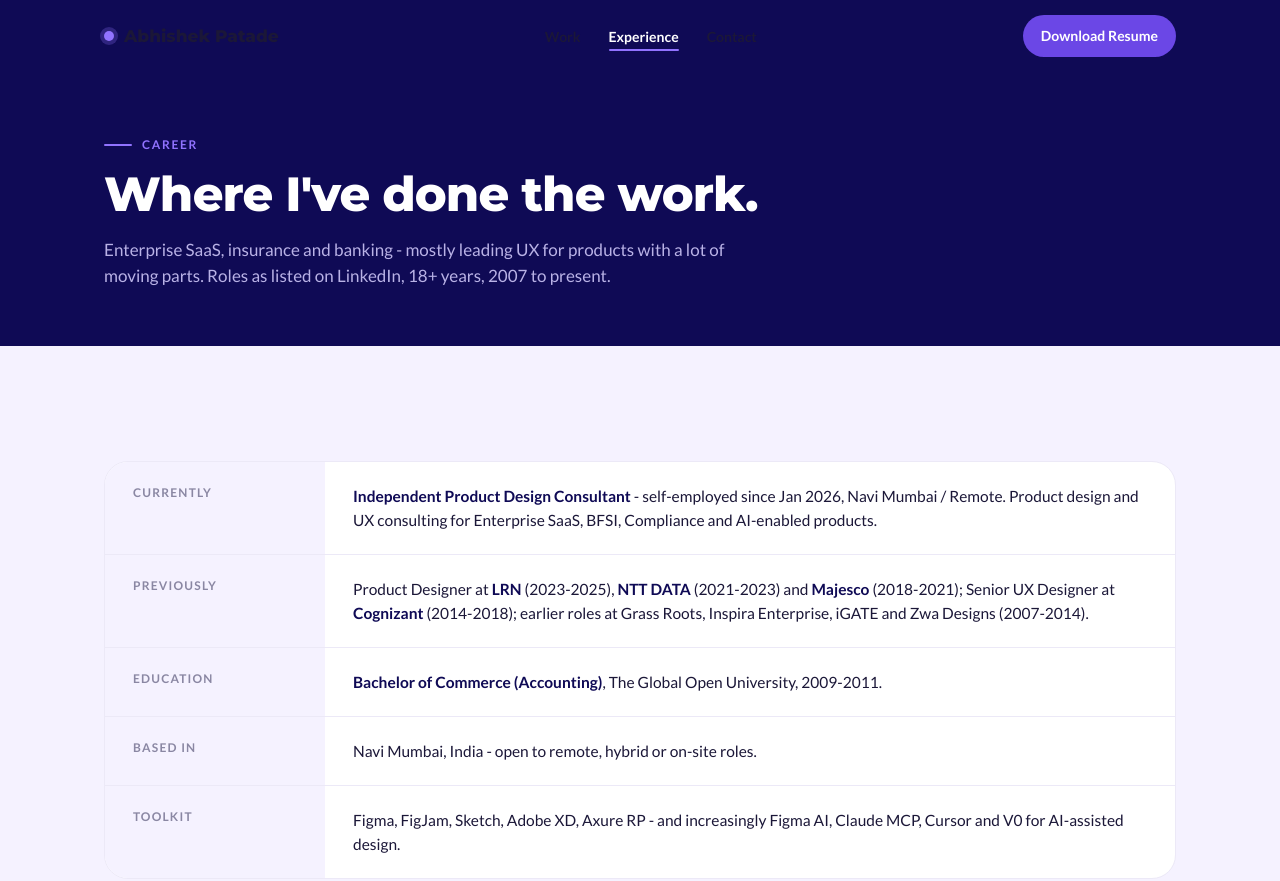
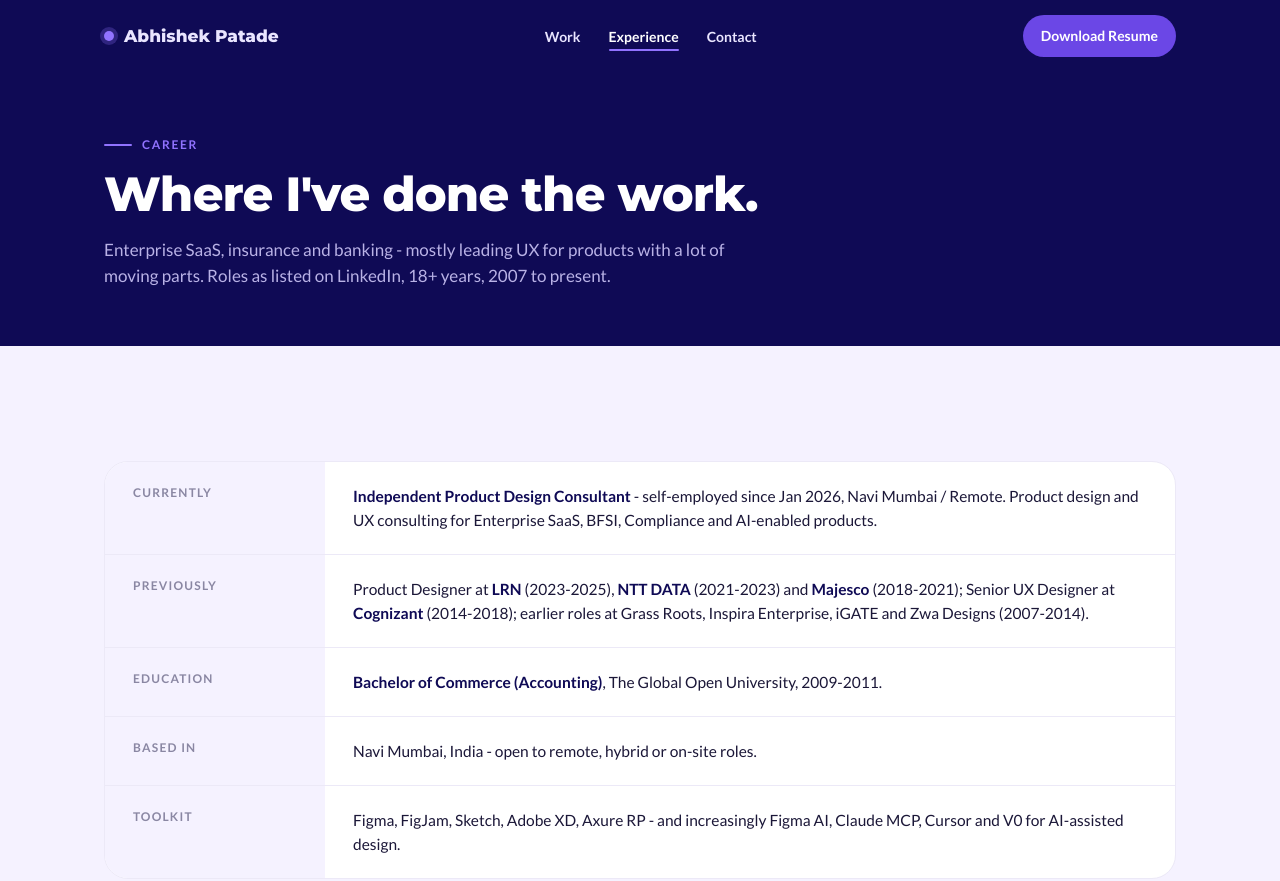
Before and after one commit to abhipatade-creator/Portfolio2026, a plain HTML site: page experience.html in a window 1280 px wide. Shown: the top 881 px of the page. Drawn offline with Linux system fonts and the light colour scheme.

Commit message:
Update site 2026-09-18 11:35

```diff
--- a/experience.html
+++ b/experience.html
@@ -187,7 +187,7 @@
 </head>
 <body>
 
-<header class="nav" id="nav">
+<header class="nav on-dark" id="nav">
   <div class="wrap">
     <a href="index.html" class="logo"><span class="dot"></span>Abhishek Patade</a>
     <ul class="nav-links">
```
Also changed, not shown: work.html (+1 -1 lines).
